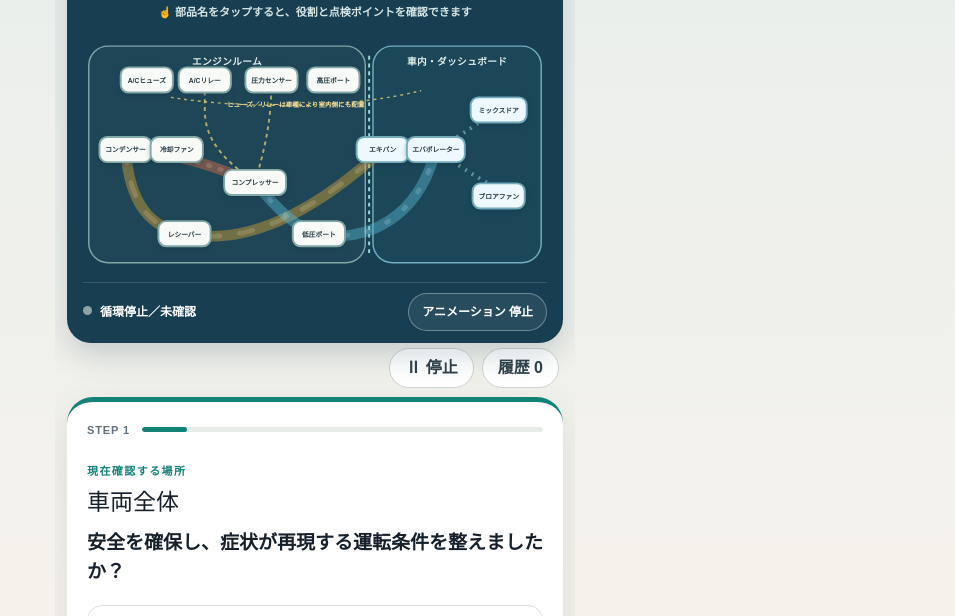
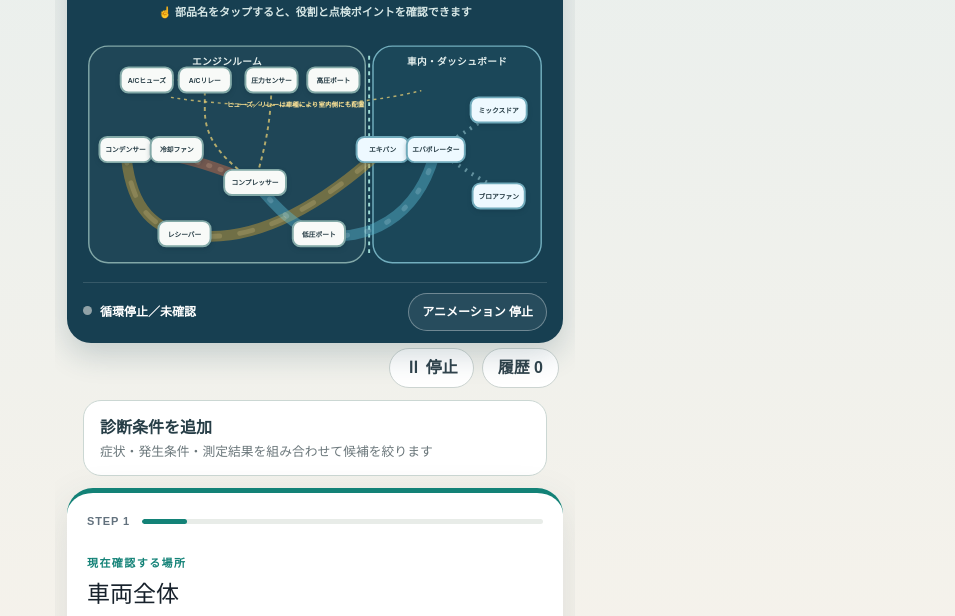
Before and after one commit to VFTakanishi/car-ac-diagnostic-navi, a plain HTML site: page index.html in a window 1280 px wide. Shown: the part 145-761 px from the top of the page, without its empty margins (325-1280 px from the left). Drawn offline with Linux system fonts and the light colour scheme.

Commit message:
Activate weighted diagnosis interface

```diff
--- a/index.html
+++ b/index.html
@@ -6,8 +6,8 @@
     <meta name="theme-color" content="#173f51" />
     <meta name="description" content="質問に答えながら確認箇所を絞り込める、カーエアコン診断補助ツールです。" />
     <title>カーエアコン診断ナビ</title>
-    <script type="module" crossorigin src="./assets/index-BvuYg40U.js"></script>
-    <link rel="stylesheet" crossorigin href="./assets/index-17NpzWhQ.css">
+    <script type="module" crossorigin src="./assets/index-BTxA87H0.js"></script>
+    <link rel="stylesheet" crossorigin href="./assets/index-lGH9Pk85.css">
   </head>
   <body>
     <div id="root"></div>
```
